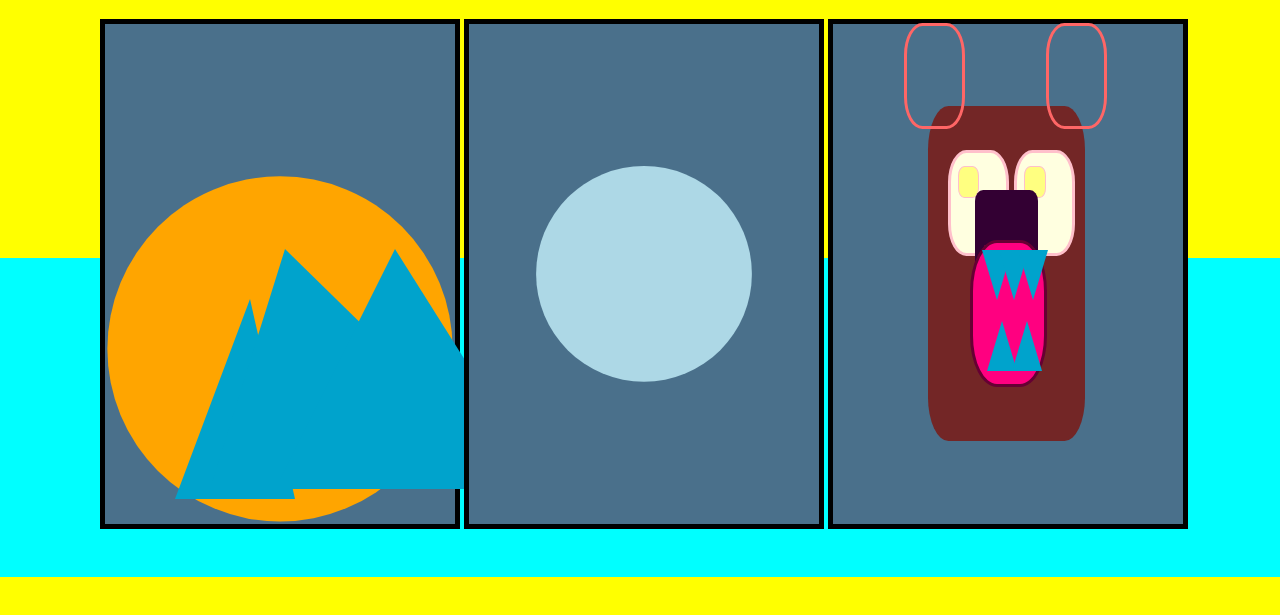
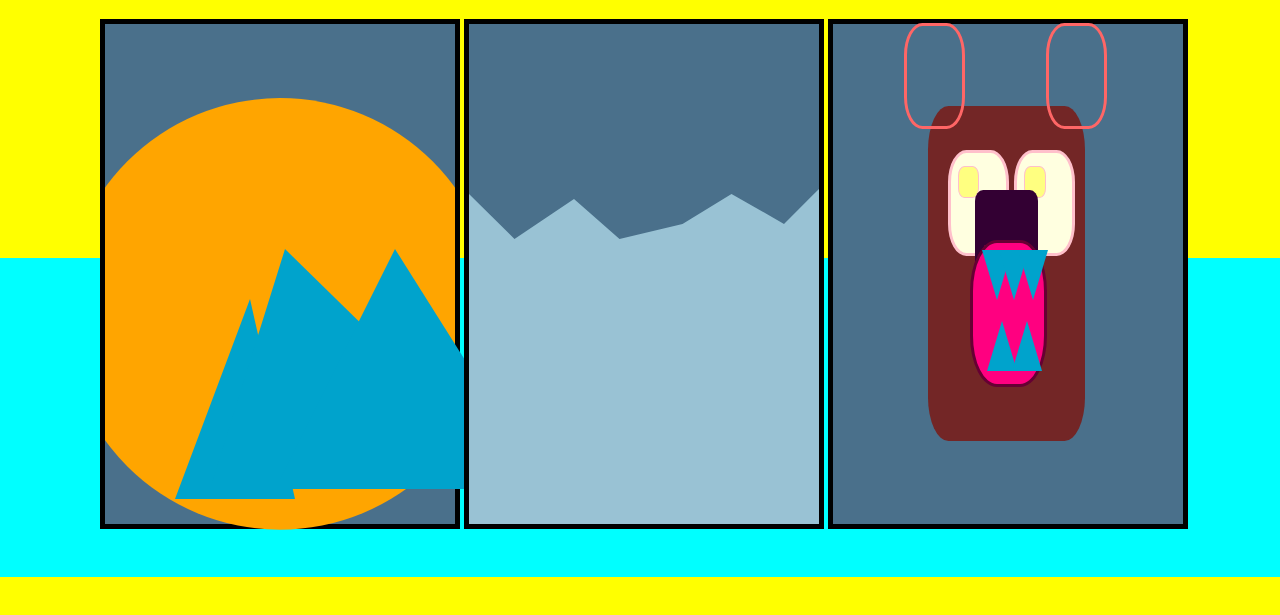
Before and after one commit to gitsteph/radio_bears, a plain HTML site: page index.html in a window 1280 px wide. Shown: the part 61-676 px from the top of the page. Drawn offline with Linux system fonts and the light colour scheme.

Commit message:
fixing the wave sort of

```diff
--- a/css/radio_bears.css
+++ b/css/radio_bears.css
@@ -29,12 +29,12 @@ div.container {
 }
 
 div#sun {
-  top: 75px;
+  top: 40px;
   height: 500px;
   width: 350px;
   background: orange;
   position: relative;
-  clip-path: circle(40%);
+  clip-path: circle(50%);
 }
 
 div#center_wave_1 {
@@ -42,6 +42,15 @@ div#center_wave_1 {
   width: 350px;
   background: #ADD8E6;
   clip-path: circle(25%);
+}
+
+div#center_wave_2 {
+  opacity: 0.8;
+  background: #ADD8E6;
+  height: 500px;
+  width: 350px;
+  -webkit-clip-path: polygon(61% 40%, 75% 34%, 90% 40%, 100% 33%, 100% 100%, 0 100%, 0 34%, 13% 43%, 30% 35%, 43% 43%);
+  clip-path: polygon(61% 40%, 75% 34%, 90% 40%, 100% 33%, 100% 100%, 0 100%, 0 34%, 13% 43%, 30% 35%, 43% 43%);
 }
 
 /* bear properties */
--- a/index.html
+++ b/index.html
@@ -15,7 +15,7 @@
       </div>
 
       <div class="container">
-        <div id="center_wave_1"></div>
+        <div id="center_wave_2"></div>
       </div>
 
       <div class="container">
```
